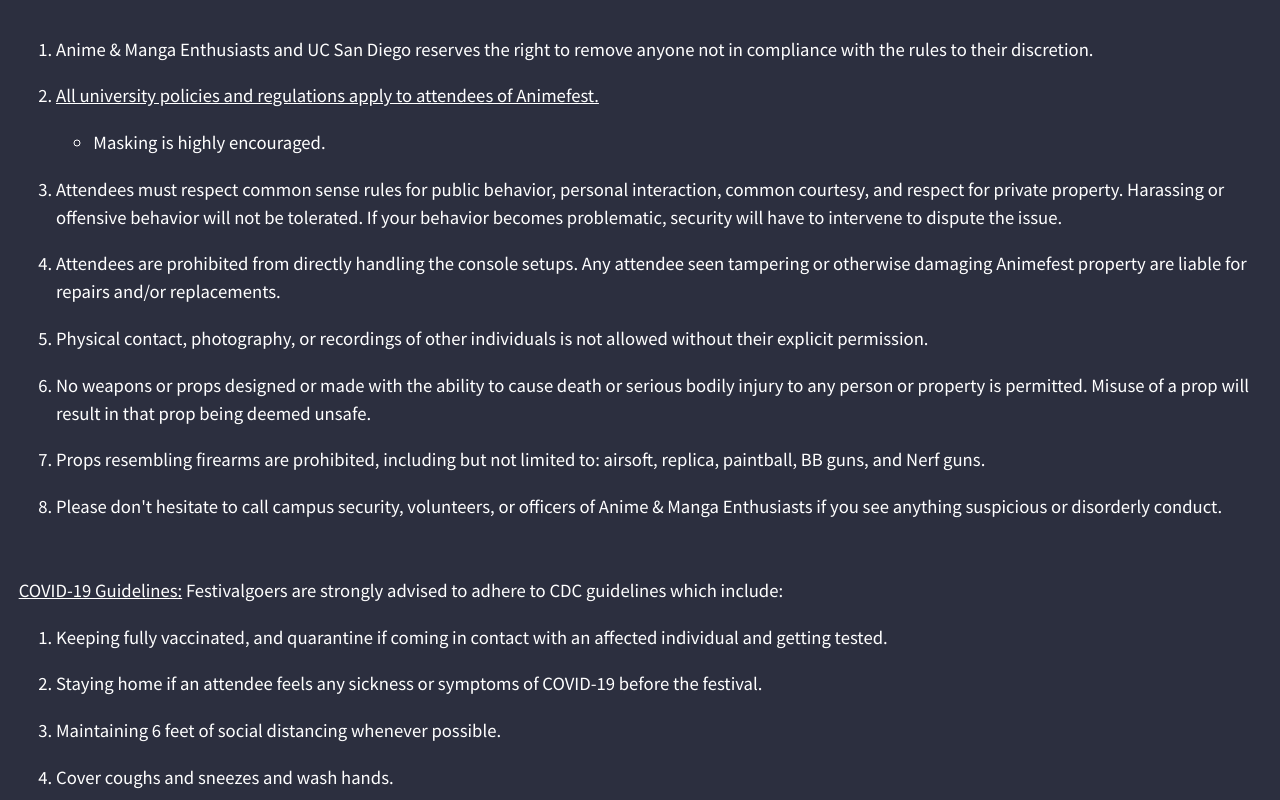
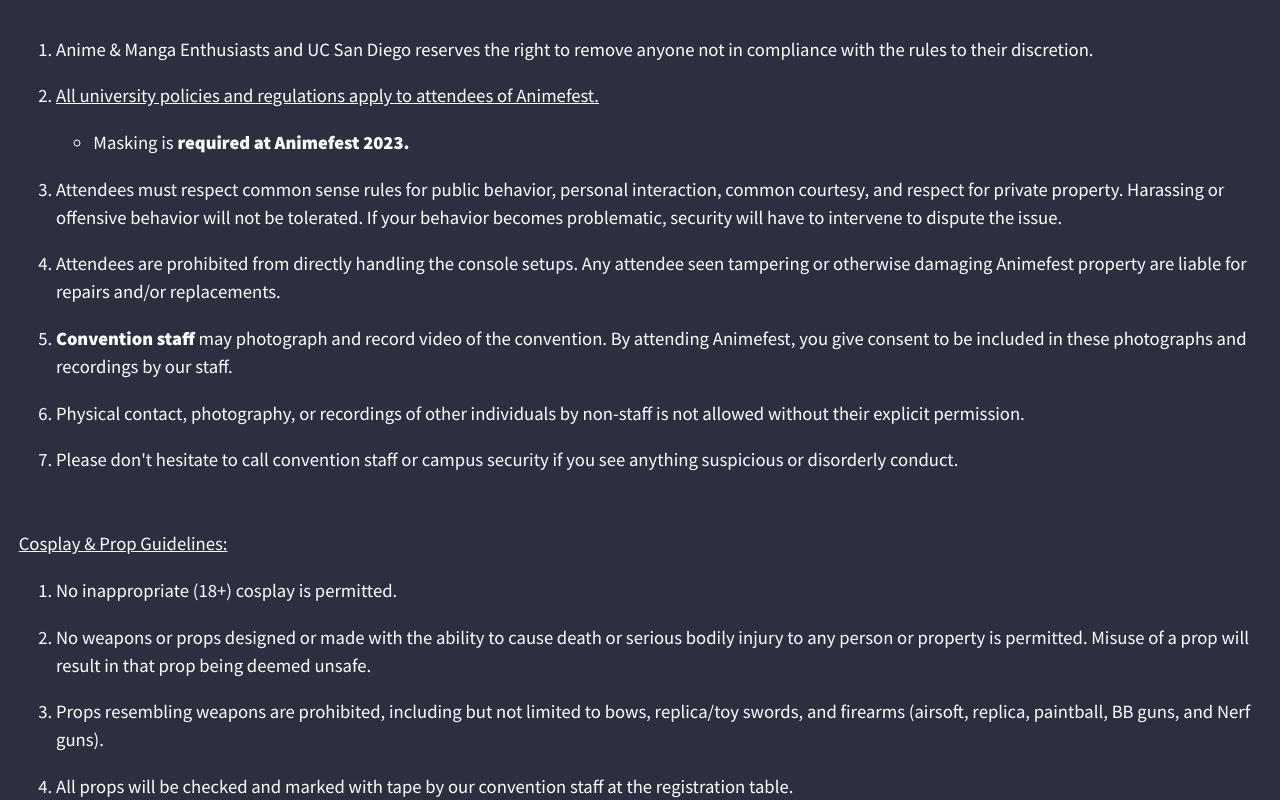
Before and after one commit to ucsdanimeclub/animefest-next-site, a Next.js app: page /rules in a window 1280 px wide. Shown: the part 400-1200 px from the top of the page. Built offline with nearby package versions, Linux system fonts and the light colour scheme.

Commit message:
update rules

```diff
--- a/pages/rules.js
+++ b/pages/rules.js
@@ -18,21 +18,29 @@
           <li><p>Anime &amp; Manga Enthusiasts and UC San Diego reserves the right to remove anyone not in compliance with the rules to their discretion.</p></li>
           <li><p><u>All university policies and regulations apply to attendees of Animefest.</u></p>
             <ul>
-              <li><p>Masking is highly encouraged.</p></li>
+              <li><p>Masking is <b>required at Animefest 2023.</b></p></li>
             </ul>
           </li>
           <li><p>Attendees must respect common sense rules for public behavior, personal interaction, common courtesy, and respect for private property. Harassing or offensive behavior will not be tolerated. If your behavior becomes problematic,
             security will have to intervene to dispute the issue.</p></li>
           <li><p>Attendees are prohibited from directly handling the console setups. Any attendee seen tampering or otherwise damaging Animefest property are liable for repairs and/or replacements.</p></li>
-          <li><p>Physical contact, photography, or recordings of other individuals is not allowed without their explicit permission.</p></li>
+          <li><p><b>Convention staff</b> may photograph and record video of the convention. By attending Animefest, you give consent to be included in these photographs and recordings by our staff.</p></li>
+          <li><p>Physical contact, photography, or recordings of other individuals by non-staff is not allowed without their explicit permission.</p></li>
+          <li><p>Please don&apos;t hesitate to call convention staff or campus security if you see anything suspicious or disorderly conduct.</p></li>
+        </ol>
+
+        <p><u>Cosplay & Prop Guidelines:</u></p>
+        <ol className="mb-5">
+          <li><p>No inappropriate (18+) cosplay is permitted.</p></li>
           <li><p>No weapons or props designed or made with the ability to cause death or serious bodily injury to any person or property is permitted. Misuse of a prop will result in that prop being deemed unsafe.</p></li>
-          <li><p>Props resembling firearms are prohibited, including but not limited to: airsoft, replica, paintball, BB guns, and Nerf guns.</p></li>
-          <li><p>Please don&apos;t hesitate to call campus security, volunteers, or officers of Anime &amp; Manga Enthusiasts if you see anything suspicious or disorderly conduct.</p></li>
+          <li><p>Props resembling weapons are prohibited, including but not limited to bows, replica/toy swords, and firearms (airsoft, replica, paintball, BB guns, and Nerf guns).</p></li>
+          <li><p>All props will be checked and marked with tape by our convention staff at the registration table.</p></li>
         </ol>
-        <p><u>COVID-19 Guidelines:</u> Festivalgoers are strongly advised to adhere to CDC guidelines which include:</p>
+
+        <p><u>COVID-19 Addendum:</u> Attendees are strongly advised to adhere to CDC guidelines which include:</p>
         <ol className="mb-5">
           <li><p>Keeping fully vaccinated, and quarantine if coming in contact with an affected individual and getting tested.</p></li>
-          <li><p>Staying home if an attendee feels any sickness or symptoms of COVID-19 before the festival.</p></li>
+          <li><p>Staying home if an attendee feels any sickness or symptoms of COVID-19 before the convention.</p></li>
           <li><p>Maintaining 6 feet of social distancing whenever possible.</p></li>
           <li><p>Cover coughs and sneezes and wash hands.</p></li>
           <li><p>Enable contact tracing: On Android, contact tracing from Google can be enabled in your device&apos;s settings, or downloaded as an app for your state at the link <a href="https://support.google.com/android/answer/9888358?hl=en">here.</a> On iPhone, opt-in to Exposure Notifications in your device&apos;s settings.</p></li>
```
Also changed, not shown: 1 other file (tests, documents, lock files or other folders).
